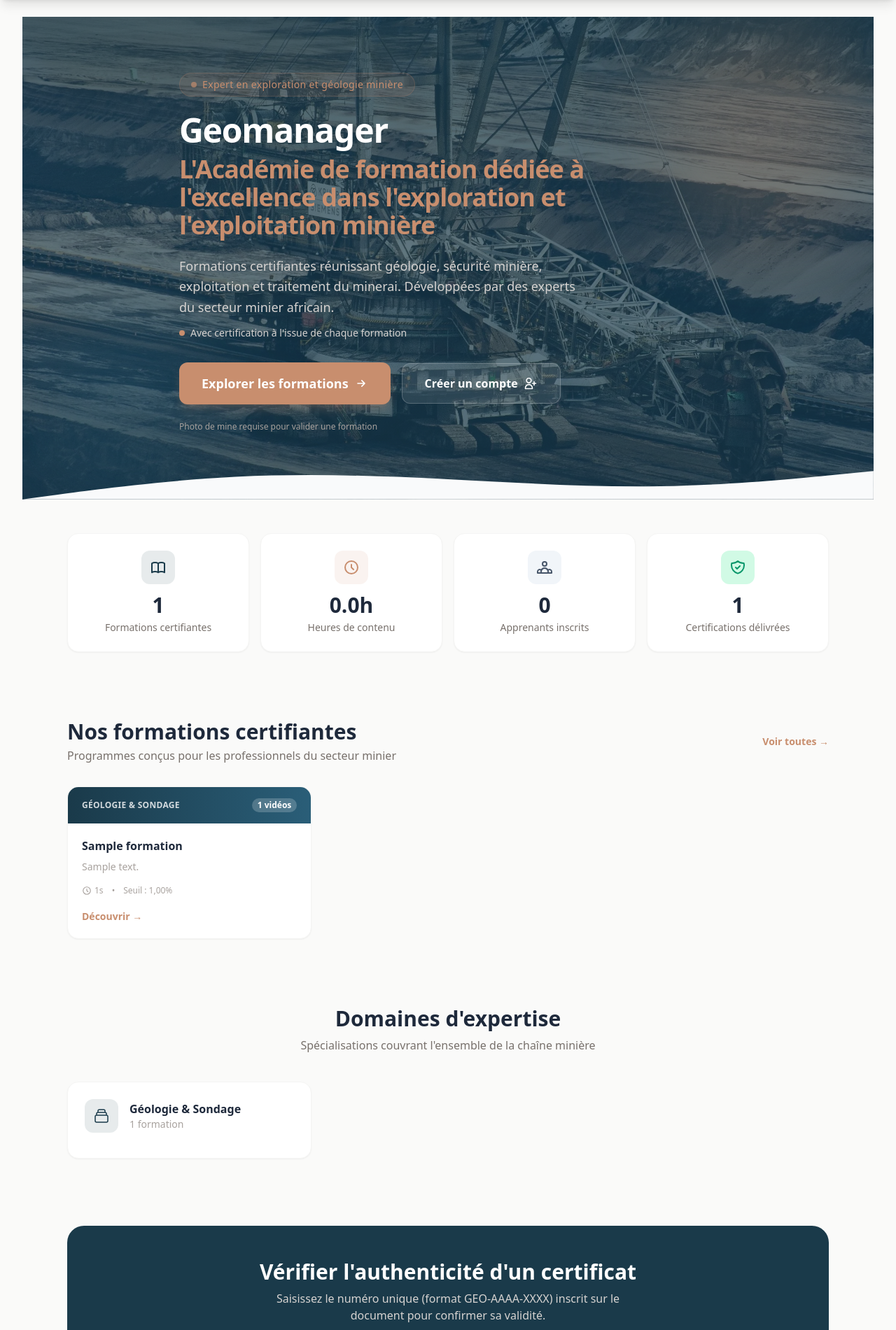
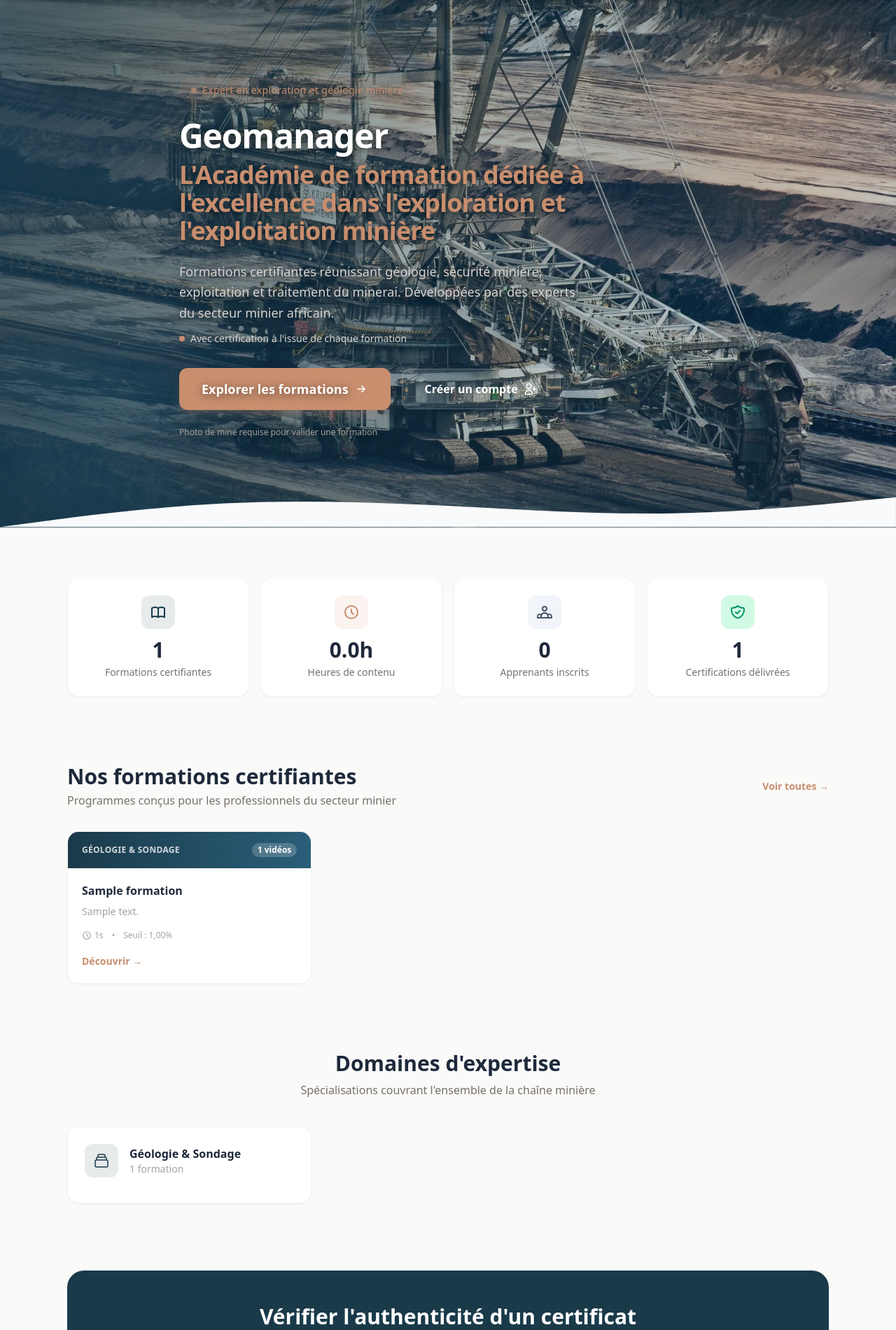
Before and after one commit to mamelk/Geomanager, a Django app: page / in a window 1280 px wide. Shown: the part 64-1965 px from the top of the page at 70% size. Run offline with Django 5.2, Linux system fonts and the light colour scheme; tables that the repository leaves empty hold one stand-in row (values such as "Sample post"); some libraries are stand-ins or nearby versions.

Commit message:
Hero: full-bleed mine photo and lighter overlay
The hero was trapped inside the max-w-7xl main container, leaving
side gutters, and the teal veil hid most of the photo. Make the home
main full width, wrap the other sections in the container, extend
the hero to 70-75vh and lighten the overlay with a text shadow.

🤖 Generated with Codebuff
Co-Authored-By: Codebuff <noreply@codebuff.com>

```diff
--- a/courses/templates/courses/base.html
+++ b/courses/templates/courses/base.html
@@ -285,7 +285,7 @@
     {% endif %}
 
     <!-- Contenu principal -->
-    <main class="max-w-7xl mx-auto px-4 sm:px-6 lg:px-8 py-6">
+    <main class="{% block main_class %}max-w-7xl mx-auto px-4 sm:px-6 lg:px-8 py-6{% endblock %}">
         {% block content %}{% endblock %}
     </main>
 
--- a/courses/templates/courses/home.html
+++ b/courses/templates/courses/home.html
@@ -2,10 +2,12 @@
 
 {% block title %}Geomanager — Académie de l'exploration et de l'exploitation minière{% endblock %}
 
+{% block main_class %}w-full{% endblock %}
+
 {% block content %}
 
 <!-- ══════════════ HERO ══════════════ -->
-<section class="relative overflow-hidden bg-brand-teal min-h-[30rem] sm:min-h-[34rem] pt-16 sm:pt-20 pb-16 sm:pb-24 flex items-center">
+<section class="relative overflow-hidden bg-brand-teal min-h-[70vh] sm:min-h-[75vh] pt-24 sm:pt-28 pb-24 sm:pb-32 flex items-center">
     <!-- fond : photo de mine (visible sur tous les écrans) -->
     <div class="absolute inset-0" aria-hidden="true">
         {% if mine_photo %}
@@ -21,9 +23,10 @@
                      loading="eager" fetchpriority="high" decoding="async">
             </picture>
         {% endif %}
-        <!-- voile : assez léger pour que la photo reste bien lisible sur petit écran -->
-        <div class="absolute inset-0 bg-brand-teal/65"></div>
-        <div class="absolute inset-0 bg-gradient-to-b from-brand-teal/40 via-brand-teal/10 to-brand-teal/30"></div>
+        <!-- voile léger : la photo doit rester bien visible, le texte est protégé par une ombre -->
+        <div class="absolute inset-0 bg-brand-teal/25"></div>
+        <div class="absolute inset-0 bg-gradient-to-r from-brand-teal/70 via-brand-teal/20 to-transparent"></div>
+        <div class="absolute inset-x-0 bottom-0 h-24 bg-gradient-to-t from-brand-teal/40 to-transparent"></div>
     </div>
     <!-- décor : deux belles halos -->
     <div class="absolute inset-0 pointer-events-none" aria-hidden="true">
@@ -35,7 +38,7 @@
         <div class="max-w-3xl mx-auto">
 
             <!-- texte -->
-            <div class="text-center lg:text-left">
+            <div class="text-center lg:text-left [text-shadow:0_2px_12px_rgba(0,0,0,0.55)]">
                 <div class="inline-flex items-center gap-2 px-4 py-1.5 rounded-full bg-brand-copper/10 border border-brand-copper/20 mb-6">
                     <span class="w-2 h-2 rounded-full bg-brand-copper animate-pulse"></span>
                     <span class="text-brand-copper text-sm font-medium tracking-wide">Expert en exploration et géologie minière</span>
@@ -100,6 +103,8 @@
         </svg>
     </div>
 </section>
+
+<div class="max-w-7xl mx-auto px-4 sm:px-6 lg:px-8 py-6">
 
 <!-- ══════════════ STATISTIQUES ══════════════ -->
 <section class="py-12">
@@ -276,4 +281,6 @@
     </div>
 </section>
 
+</div>
+
 {% endblock %}
```
